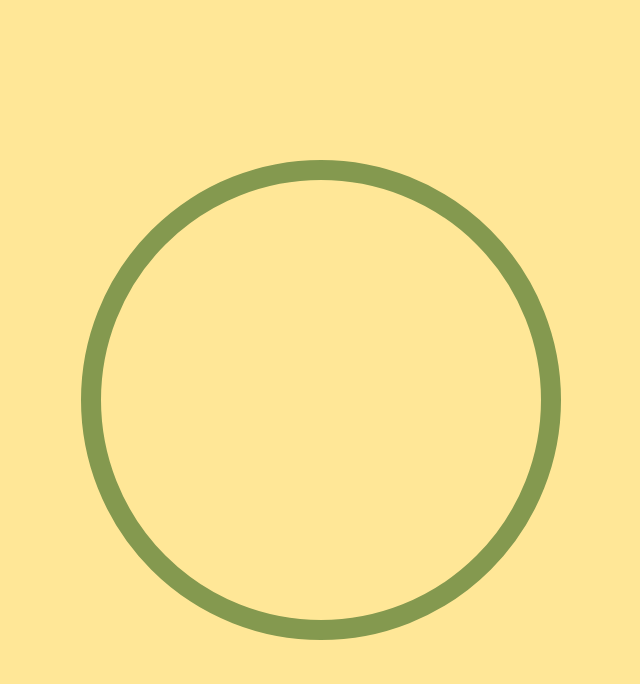
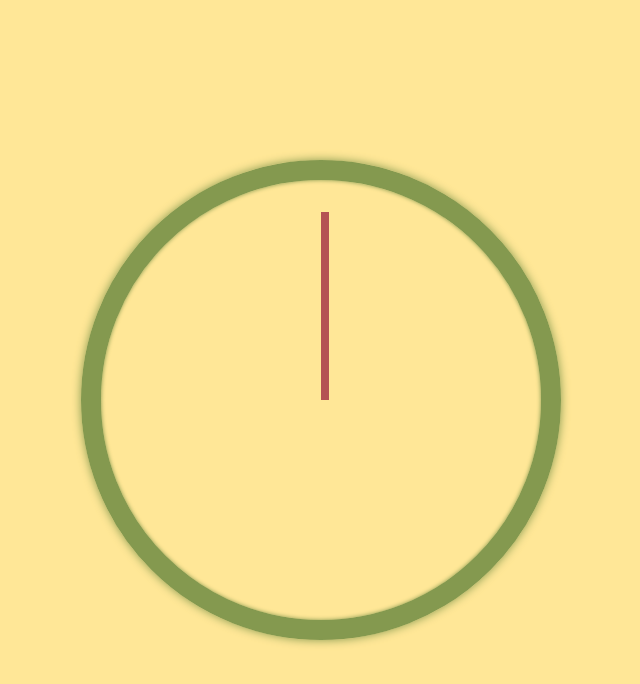
Before and after one commit to Katherine-Kapinus/js-clock, a plain HTML site: page Index.html in a window 1280 px wide. Shown: the whole page, without its empty margins (319-959 px from the left). Drawn offline with Linux system fonts and the light colour scheme.

Commit message:
builted structure and styles

```diff
--- a/scss/style.scss
+++ b/scss/style.scss
@@ -26,17 +26,31 @@ body {
     margin: 0 auto;
     position: relative;
     padding: 2rem;
+    box-shadow:  0 0 rem(10) $color-face,
+                inset 0 0 rem(4) $color-face;
 
-		&__face {
+    &__face {
+        position: relative;
+        width: 100%;
+        height: 100%;
+    }
 
-		}
-
-		&__hand {
-		}
+    &__hand {
+        position: absolute;
+        width: rem(8);
+        background-color: $color-hand;
+        left: 50%;
+        bottom: 50%;
+        // transform: translateX(-4px);
+        transform-origin: 50% 100%;
+    }
 }
 .hour {
+    height: 35%;
 }
 .min {
+    height: 45%;
 }
 .second {
+    height: 50%;
 }
```
Also changed, not shown: css/style.css.
